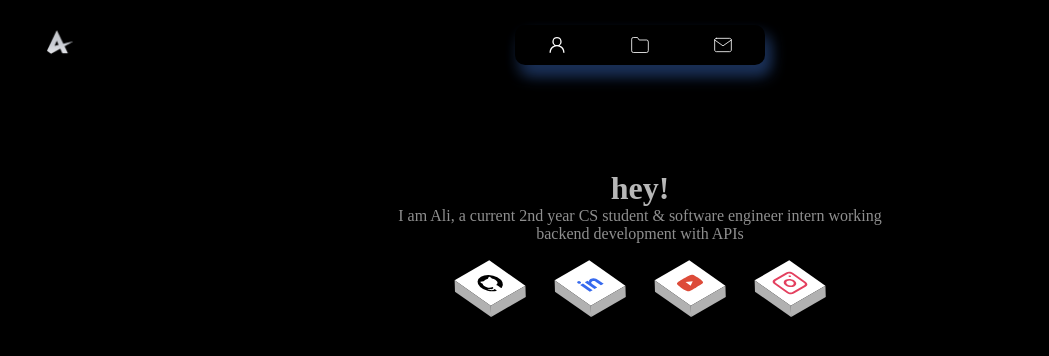
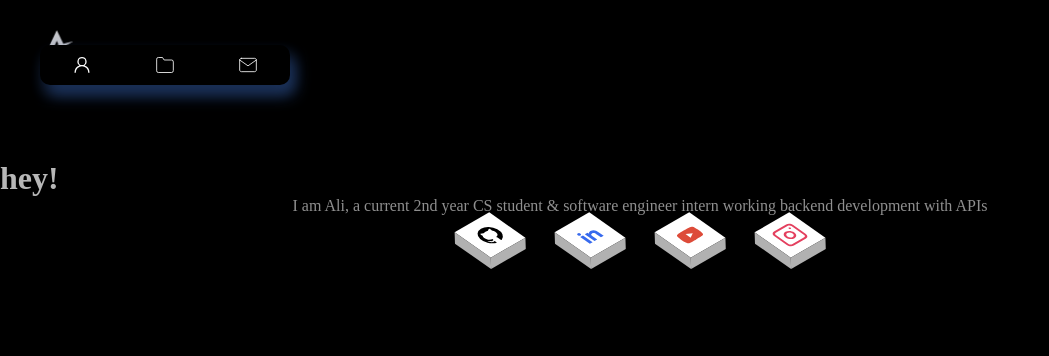
Before and after one commit to aad3m/Personal-Site, a website: page pages/home.html in a window 1280 px wide. Shown: the whole page, without its empty margins (0-1049 px from the left). Drawn offline with nearby package versions, Linux system fonts and the light colour scheme; files that its build step writes are made by us from their sources.

Commit message:
modified project structure, changed some code but functions the same, added comments

```diff
--- /dev/null
+++ b/components/header.html
@@ -0,0 +1,17 @@
+<header>
+    <nav>
+        <div class="button-container" style="position: relative; top: -35px">
+            <a href="../pages/about.html"><button class="button">
+                <svg xmlns="http://www.w3.org/2000/svg" width="1em" height="1em" viewBox="0 0 24 24" stroke-width="0" fill="currentColor" stroke="#ffffff" class="icon">
+                    <path d="M12 2.5a5.5 5.5 0 0 1 3.096 10.047 9.005 9.005 0 0 1 5.9 8.181.75.75 0 1 1-1.499.044 7.5 7.5 0 0 0-14.993 0 .75.75 0 0 1-1.5-.045 9.005 9.005 0 0 1 5.9-8.18A5.5 5.5 0 0 1 12 2.5ZM8 8a4 4 0 1 0 8 0 4 4 0 0 0-8 0Z"></path>
+                </svg>
+            </button></a>
+            <a href="../pages/portfolio.html"><button class="button">
+                <svg xmlns="http://www.w3.org/2000/svg" width="20" height="20" viewBox="0 0 24 24" fill="none" stroke="#ffffff" stroke-width="1" stroke-linecap="round" stroke-linejoin="round"><path d="M22 19a2 2 0 0 1-2 2H4a2 2 0 0 1-2-2V5a2 2 0 0 1 2-2h5l2 3h9a2 2 0 0 1 2 2z"></path></svg>
+            </button></a>
+            <a href="../pages/contact.html"><button class="button">
+                <svg xmlns="http://www.w3.org/2000/svg" width="20" height="20" viewBox="0 0 24 24" fill="none" stroke="#ffffff" stroke-width="1" stroke-linecap="round" stroke-linejoin="round"><path d="M4 4h16c1.1 0 2 .9 2 2v12c0 1.1-.9 2-2 2H4c-1.1 0-2-.9-2-2V6c0-1.1.9-2 2-2z"></path><polyline points="22,6 12,13 2,6"></polyline></svg>
+            </button></a>
+        </div>
+    </nav>
+</header>
--- a/package.json
+++ b/package.json
@@ -10,8 +10,8 @@
   "author": "",
   "scripts": {
     "test": "echo \"Error: no test specified\" && exit 1",
-    "start": "webpack serve --open --config webpack.config.dev.js",
-    "build": "webpack --config webpack.config.prod.js"
+    "start": "webpack serve --open --config webpacks/webpack.config.dev.js",
+    "build": "webpack --config webpacks/webpack.config.prod.js"
   },
   "devDependencies": {
     "copy-webpack-plugin": "^11.0.0",
--- a/html/home.html
+++ b/pages/home.html
@@ -1,76 +1,37 @@
 <!doctype html>
-<html class="no-js" lang="">
+<html class="no-js" lang="en">
 
 <head>
   <meta charset="utf-8">
   <meta name="viewport" content="width=device-width, initial-scale=1">
   <title></title>
-  <link rel="stylesheet" href="../css/style.css">
-  <meta name="description" content="">
+  <link rel="stylesheet" href="../customization/style.css">
 
-  <meta property="og:title" content="">
-  <meta property="og:type" content="">
-  <meta property="og:url" content="">
-  <meta property="og:image" content="">
-  <meta property="og:image:alt" content="">
-
-  <link rel="icon" href="/favicon.ico" sizes="any">
-  <link rel="icon" href="/icon.svg" type="image/svg+xml">
-  <link rel="apple-touch-icon" href="../icon.png">
+  <link rel="icon" href="/media/favicon.ico" sizes="any">
+  <link rel="icon" href="/media/icon.svg" type="image/svg+xml">
+  <link rel="apple-touch-icon" href="../media/icon.png">
 
   <link rel="manifest" href="../site.webmanifest">
   <meta name="theme-color" content="#fafafa">
 
-  <style>
-    header {
-      display: flex;
-      justify-content: center;
-      align-items: center;
-    }
-    .button-container {
-      position: relative;
-    }
-    .name {
-      text-align: center;
-      margin-top: 50px;
-    }
-    .bio-max {
-      max-width: 500px;
-      margin: 0 auto;
-    }
-    .bio {
-      text-align: left;
-      margin-top: 20px;
-    }
-  </style>
+
 </head>
 
 <body>
-<a href="home.html"> <button class="button"> <img src="../icon.png" alt="Home" style="position: absolute; top: -20px; left: 0; width: 120px; height: auto"></button></a>
-<header>
-  <nav>
-    <div class="button-container" style="position: relative; top: -35px">
-      <a href="about.html"><button class="button">
-        <svg xmlns="http://www.w3.org/2000/svg" width="1em" height="1em" viewBox="0 0 24 24" stroke-width="0" fill="currentColor" stroke="#ffffff" class="icon">
-          <path d="M12 2.5a5.5 5.5 0 0 1 3.096 10.047 9.005 9.005 0 0 1 5.9 8.181.75.75 0 1 1-1.499.044 7.5 7.5 0 0 0-14.993 0 .75.75 0 0 1-1.5-.045 9.005 9.005 0 0 1 5.9-8.18A5.5 5.5 0 0 1 12 2.5ZM8 8a4 4 0 1 0 8 0 4 4 0 0 0-8 0Z"></path>
-        </svg>
-      </button></a>
-      <a href="main.html"><button class="button">
-        <svg xmlns="http://www.w3.org/2000/svg" width="20" height="20" viewBox="0 0 24 24" fill="none" stroke="#ffffff" stroke-width="1" stroke-linecap="round" stroke-linejoin="round"><path d="M22 19a2 2 0 0 1-2 2H4a2 2 0 0 1-2-2V5a2 2 0 0 1 2-2h5l2 3h9a2 2 0 0 1 2 2z"></path></svg>
-      </button></a>
-      <a href="contact.html"><button class="button">
-        <svg xmlns="http://www.w3.org/2000/svg" width="20" height="20" viewBox="0 0 24 24" fill="none" stroke="#ffffff" stroke-width="1" stroke-linecap="round" stroke-linejoin="round"><path d="M4 4h16c1.1 0 2 .9 2 2v12c0 1.1-.9 2-2 2H4c-1.1 0-2-.9-2-2V6c0-1.1.9-2 2-2z"></path><polyline points="22,6 12,13 2,6"></polyline></svg>
-      </button></a>
-    </div>
-  </nav>
-</header>
+<a href="home.html"> <button class="button"> <img src="../media/icon.png" alt="Home" style="position: absolute; top: -20px; left: 0; width: 120px; height: auto"></button></a>
+<header class="header"></header>
+<script>
+  document.addEventListener("DOMContentLoaded", function() {
+  fetch('../components/header.html')
+          .then(response => response.text())
+          .then(data => {
+            document.querySelector('header').innerHTML = data;
+          });
+      });
+</script>
 
 
-
-
-
-
-<h1 class="name">hey!</h1>
+<h1 class="title">hey!</h1>
 <div class="bio-max"> I am Ali, a current 2nd year CS student & software engineer intern working backend development with APIs
   <p class="bio">
   </p>
@@ -118,7 +79,7 @@
 
 
 
-<script src="../js/app.js"></script>
+<script src="../app.js"></script>
 </body>
 
 </html>
```
Also changed, not shown: html/about.html (deleted, +0 -80 lines), html/contact.html (deleted, +0 -71 lines), html/main.html (deleted, +0 -71 lines), pages/about.html (added, +49 -0 lines), pages/contact.html (added, +43 -0 lines), pages/portfolio.html (added, +39 -0 lines), app.js (renamed from js/app.js), media/favicon.ico (renamed from favicon.ico), media/icon.png (renamed from icon.png), media/icon.svg (renamed from icon.svg), media/iconBlack.png (renamed from iconBlack.png), media/profile.png (renamed from profile.png), pages/404.html (renamed from html/404.html), webpacks/webpack.common.js (renamed from webpack.common.js), 2 more files.
